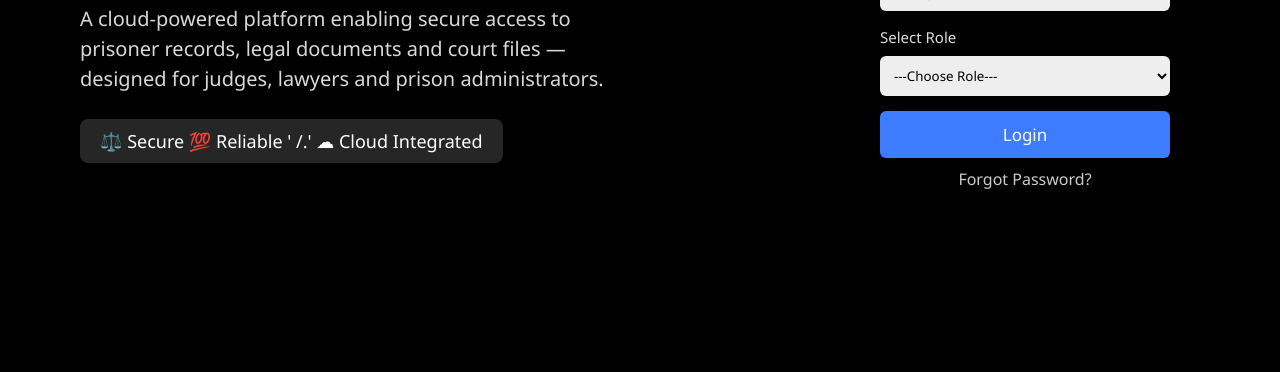
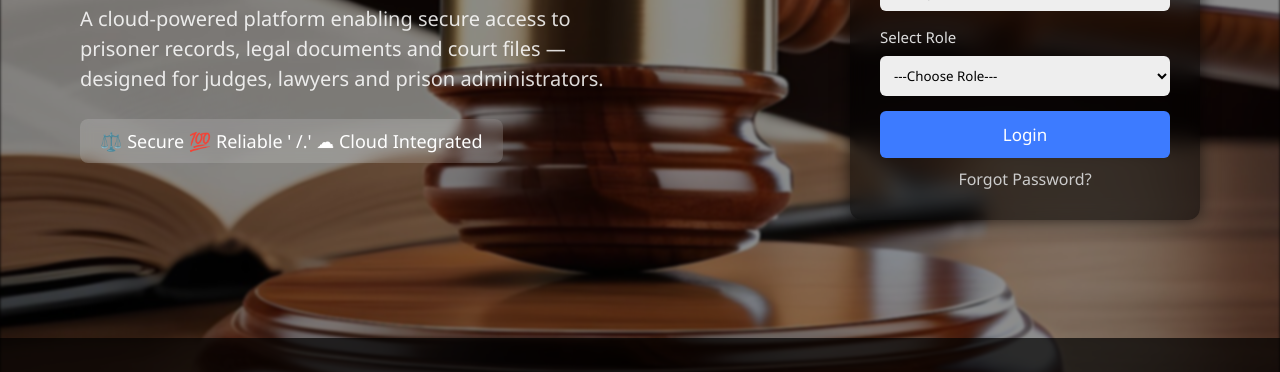
Before and after one commit to Ya-dje/CloudCourt360, a plain HTML site: page index.html in a window 1280 px wide. Shown: the part 377-749 px from the top of the page. Drawn offline with Linux system fonts and the light colour scheme.

Commit message:
Added correct path for the backgroung image

```diff
--- a/style.css
+++ b/style.css
@@ -13,7 +13,7 @@ body {
 
 /* ==== BACKGROUND IMAGE WITH BLUR ==== */
 .background-overlay {
-     background-image: url('images/image1.jpg');
+     background-image: url('Resources(images)/image1.jpg');
     background-size: cover;
     background-repeat: no-repeat;
     background-position: center center;
```
